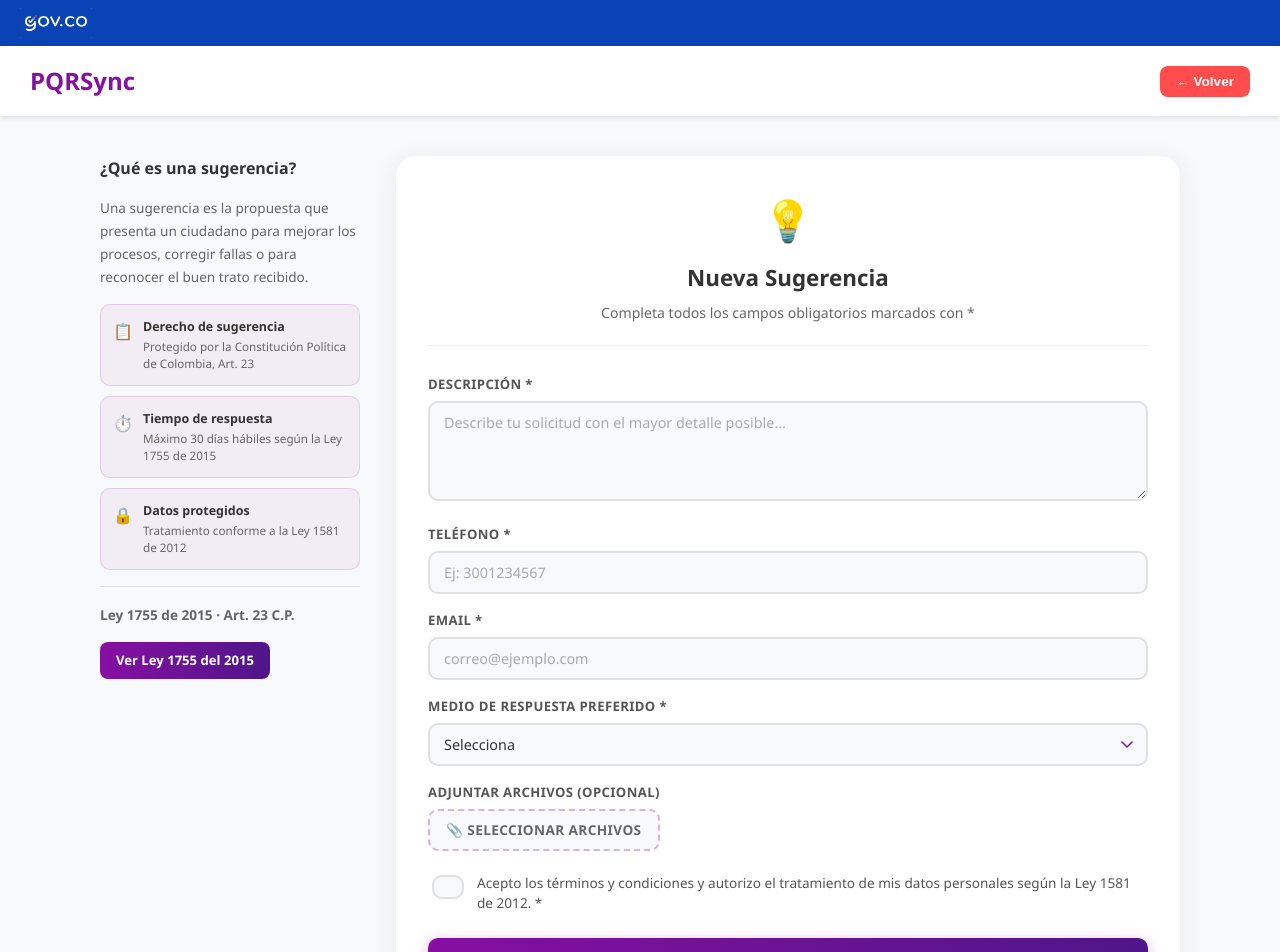
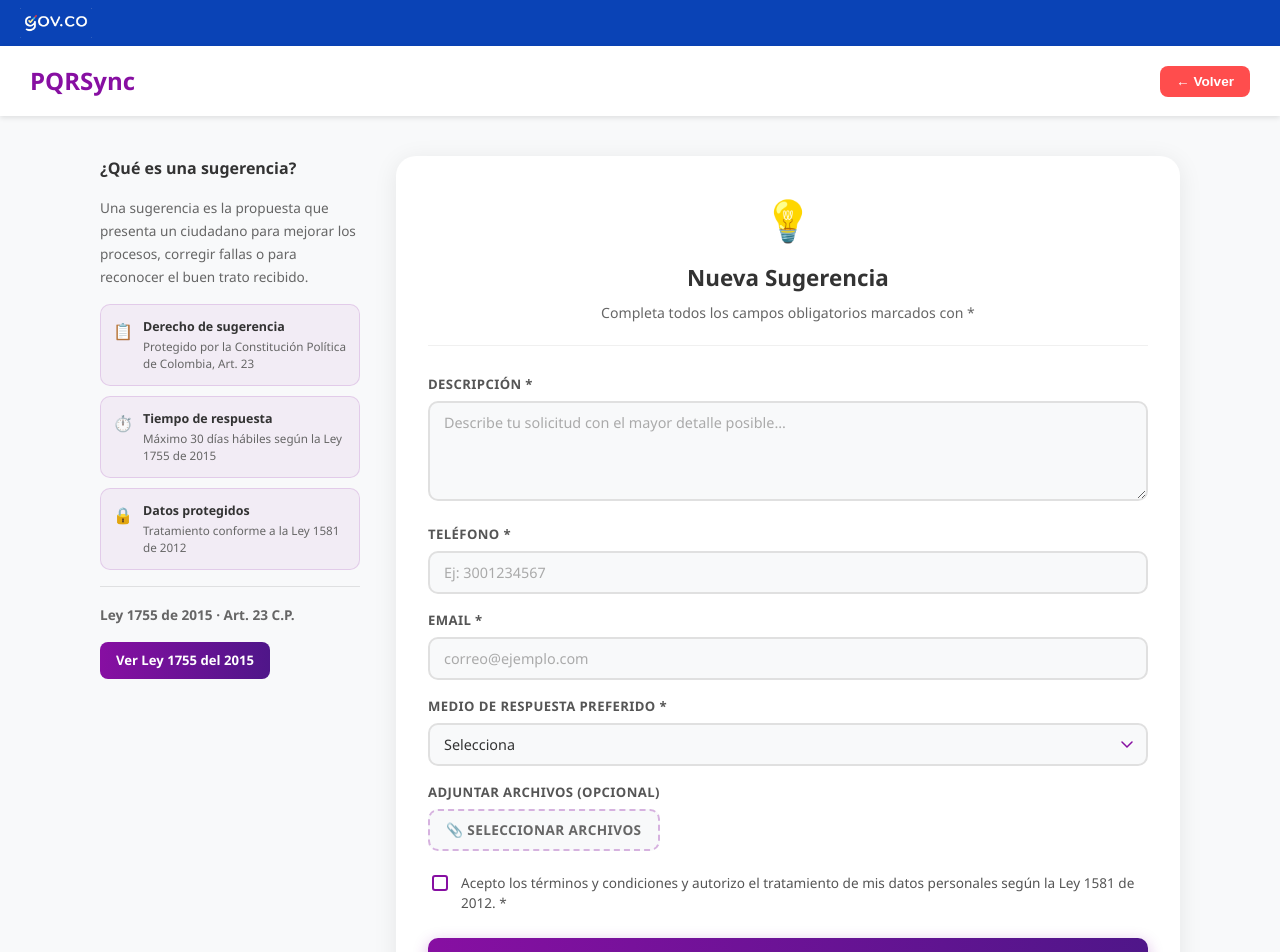
Before and after one commit to TonySny/software1, an Angular app: page /#/sugerencias in a window 1280 px wide. Shown: the top 952 px of the page. Built offline with nearby package versions, Linux system fonts and the light colour scheme.

Commit message:
unificación

```diff
--- a/src/app/shared/pqrs-form/pqrs-form.component.html
+++ b/src/app/shared/pqrs-form/pqrs-form.component.html
@@ -1,4 +1,4 @@
-<div class="peticiones-wrapper">
+<div class="solicitudes-wrapper">
 
   <!-- TOP BANNER -->
   <div class="top-banner">
@@ -106,7 +106,7 @@
 
         <div class="field-group">
           <label class="checkbox-label">
-            <input type="checkbox" [(ngModel)]="aceptaTerminos" required />
+            <input type="checkbox" [(ngModel)]="aceptaTerminos" />
             Acepto los términos y condiciones y autorizo el tratamiento de mis datos personales según la Ley 1581 de 2012. *
           </label>
         </div>
--- a/src/app/shared/pqrs-form/pqrs-form.component.scss
+++ b/src/app/shared/pqrs-form/pqrs-form.component.scss
@@ -1,4 +1,4 @@
-.peticiones-wrapper {
+.solicitudes-wrapper {
   font-family: 'Segoe UI', sans-serif;
   color: #333;
   line-height: 1.6;
@@ -229,6 +229,7 @@
   align-items: flex-start;
   gap: 10px;
   font-size: 0.85rem !important;
+  appearance: auto !important;
   text-transform: none !important;
   letter-spacing: 0 !important;
   font-weight: 400 !important;
@@ -241,8 +242,31 @@
     height: 16px;
     margin-top: 2px;
     flex-shrink: 0;
-    accent-color: #870fa2;
     cursor: pointer;
+    appearance: none !important;
+    -webkit-appearance: none !important;
+    background: white !important;
+    border: 2px solid #870fa2 !important;
+    border-radius: 3px !important;
+    position: relative !important;
+    padding: 0 !important;
+
+    &:checked {
+      background: #870fa2 !important;
+
+      &::after {
+        content: '';
+        position: absolute;
+        left: 3px;
+        top: 0px;
+        width: 5px;
+        height: 9px;
+        border: 2px solid white;
+        border-top: none;
+        border-left: none;
+        transform: rotate(45deg);
+      }
+    }
   }
 }
 
--- a/src/app/shared/pqrs-form/pqrs-form.component.ts
+++ b/src/app/shared/pqrs-form/pqrs-form.component.ts
@@ -91,6 +91,7 @@ export class PqrFormComponent {
   // ── Envío ──────────────────────────────────────────────────────────────────
 
   async onEnviar() {
+    console.log(this.aceptaTerminos);
     if (!this.descripcion || !this.destino || !this.aceptaTerminos) {
       Swal.fire(
         'Campos incompletos',
@@ -106,7 +107,7 @@ export class PqrFormComponent {
 
     const ticket = {
       type:         this.config.tipo_solicitud,
-      status:       'Registrada',
+      status:       'Radicada',
       profile_id:   id_perfil,
       phone:        this.telefono,
       email:        this.email,
--- a/src/styles.scss
+++ b/src/styles.scss
@@ -81,6 +81,7 @@ button:hover {
   transform: scale(1.05);
 }
 
+
 /* Texto extra */
 .extra {
   margin-top: 15px;
```
